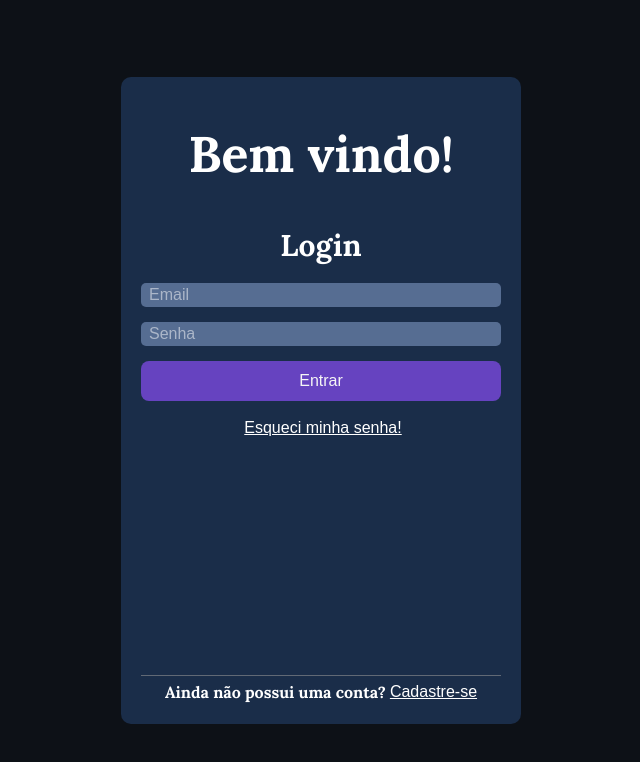
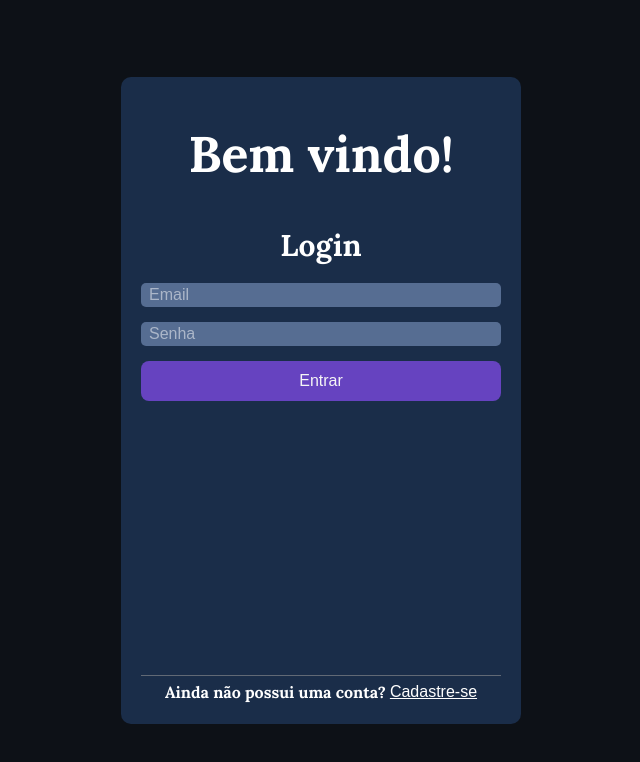
Before and after one commit to Tiago-Esteves/kanban-system, a React (Vite) app in the folder kanban-frontend/: page /auth/login in a window 1280 px wide. Shown: the top 762 px of the page, without its empty margins (319-959 px from the left). Built offline with nearby package versions, Linux system fonts and the light colour scheme; no server answers; a web font is replaced by a local one.

Commit message:
removendo temporariamente esqueci minha senha

```diff
--- a/kanban-frontend/src/pages/loginPage/LoginPage.jsx
+++ b/kanban-frontend/src/pages/loginPage/LoginPage.jsx
@@ -51,10 +51,10 @@ function LoginPage() {
                     type="submit"
                     className="botao"
                 >Entrar</button>
-                <button
+                {/* <button
                     onClick={() => navigate("/auth/forgot-password")}
                     className="cadastroLink"
-                > Esqueci minha senha!</button>
+                > Esqueci minha senha!</button> */}
                 <div className="divCadastro">
                     <h2>Ainda não possui uma conta? </h2>
                     <button
```
